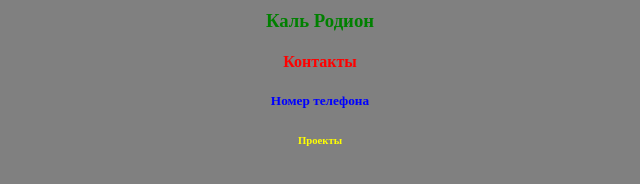
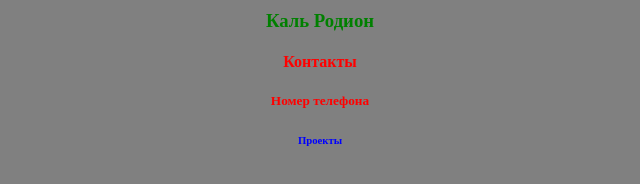
Before and after one commit to Ra4oKR/rsschool-cv, a plain HTML site: page index.html in a window 1280 px wide. Shown: the whole page, without its empty margins (320-960 px from the left). Drawn offline with Linux system fonts and the light colour scheme.

Commit message:
Update style.css

```diff
--- a/style.css
+++ b/style.css
@@ -8,9 +8,9 @@ h3{color: green;
 h4{color:red;
   text-align:center;
 }
-h5{color:blue;
+h5{color:red;
   text-align:center;
 }
-h6{color:yellow;
+h6{color:blue;
   text-align:center;
 }
```
